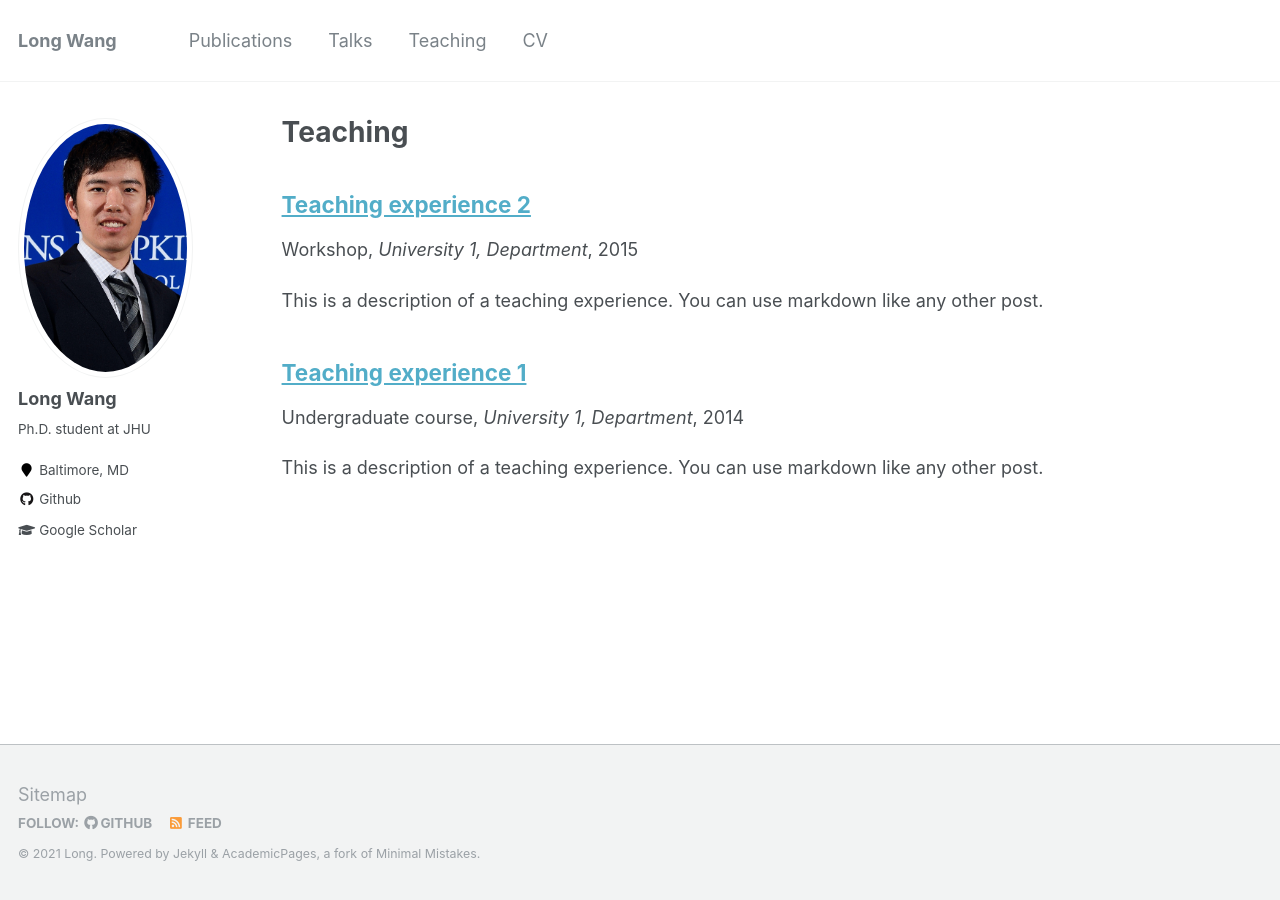
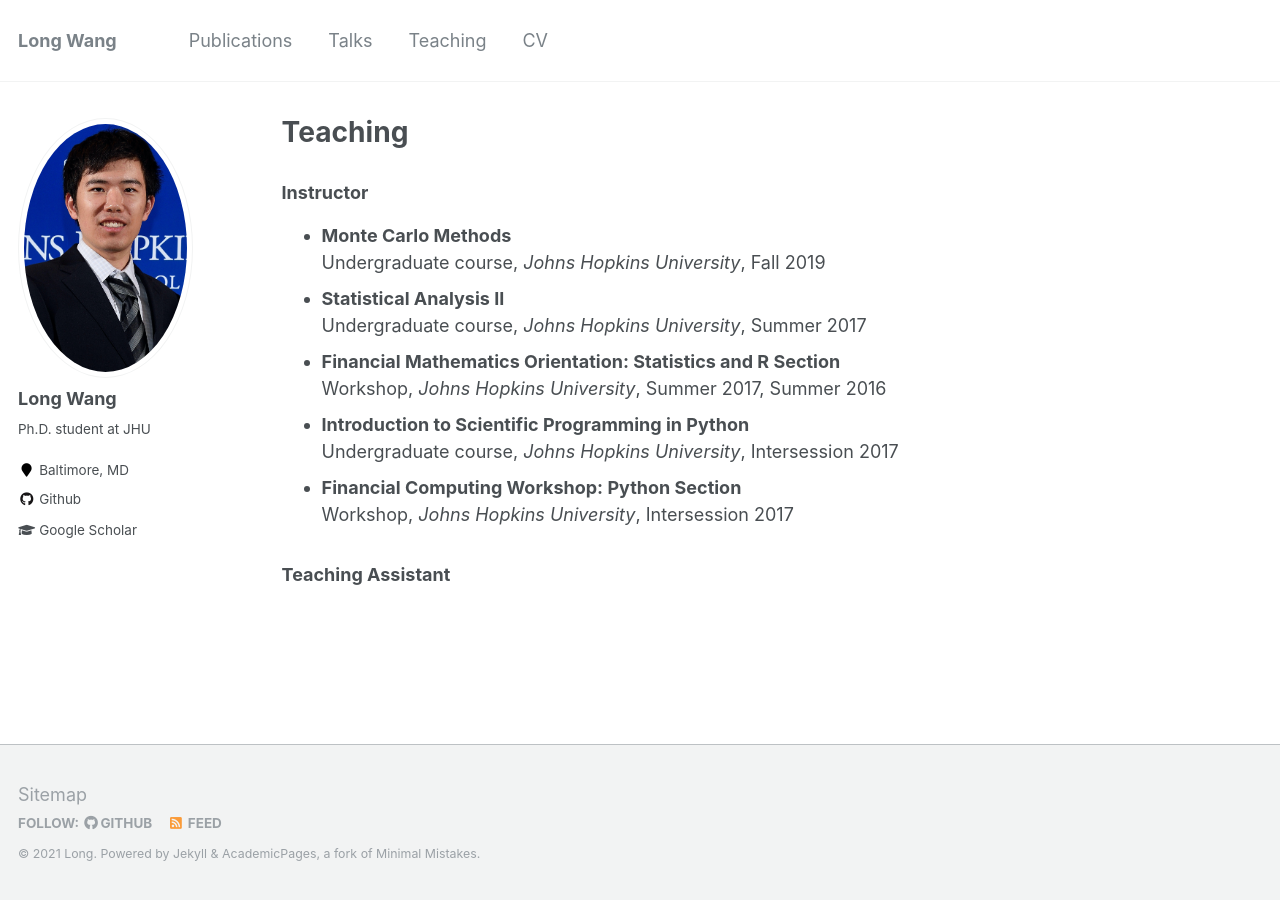
Before and after one commit to longwang-jhu/longwang-jhu.github.io, a Jekyll site: the page built from _pages/teaching.html, in a window 1280 px wide. Built offline with Jekyll 4.4.1, drawn with Linux system fonts in a browser that asks for light colours.

Commit message:
Update teaching.html

```diff
--- a/_pages/teaching.html
+++ b/_pages/teaching.html
@@ -5,8 +5,42 @@ permalink: /teaching/
 author_profile: true
 ---
 
+<h3>Instructor</h3>
+
+<ul>
+  <li><b>Monte Carlo Methods</b><br>
+    Undergraduate course, <i>Johns Hopkins University</i>, Fall 2019
+  </li>
+  <li><b>Statistical Analysis II</b><br>
+    Undergraduate course, <i>Johns Hopkins University</i>, Summer 2017
+  </li>
+  <li><b>Financial Mathematics Orientation: Statistics and R Section</b><br>
+    Workshop, <i>Johns Hopkins University</i>, Summer 2017, Summer 2016<br>
+  </li>
+  <li><b>Introduction to Scientific Programming in Python</b><br>
+    Undergraduate course, <i>Johns Hopkins University</i>, Intersession 2017<br>
+  </li>
+  <li><b>Financial Computing Workshop: Python Section</b><br>
+    Workshop, <i>Johns Hopkins University</i>, Intersession 2017<br>
+  </li>
+</ul>
+
+
+
+<h3>Teaching Assistant</h3>
+
+
+
+
+
+
+
+
+
+<!---
 {% include base_path %}
 
 {% for post in site.teaching reversed %}
   {% include archive-single.html %}
 {% endfor %}
+--->
```
